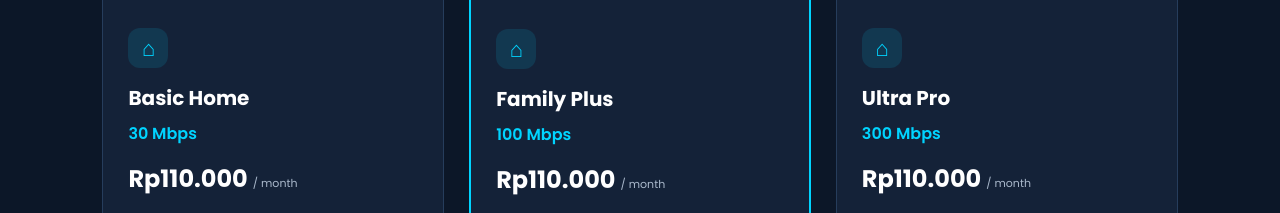
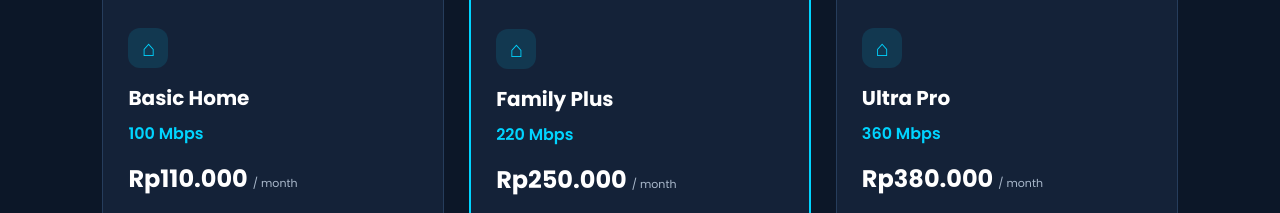
Before and after one commit to Frostyy-yt/Uas-RPL, a plain HTML site: page DaffaMediaPrima.html in a window 1280 px wide. Shown: the part 1906-2119 px from the top of the page. Drawn offline with Linux system fonts and the light colour scheme.

Commit message:
a few small changes

```diff
--- a/DaffaMediaPrima.html
+++ b/DaffaMediaPrima.html
@@ -164,7 +164,7 @@
 
                     <h3>Basic Home</h3>
 
-                    <p class="package-speed">30 Mbps</p>
+                    <p class="package-speed">100 Mbps</p>
 
                     <h2 class="package-price">
                         Rp110.000
@@ -202,10 +202,10 @@
 
                     <h3>Family Plus</h3>
 
-                    <p class="package-speed">100 Mbps</p>
+                    <p class="package-speed">220 Mbps</p>
 
                     <h2 class="package-price">
-                        Rp110.000
+                        Rp250.000
                         <small>/ month</small>
                     </h2>
 
@@ -238,10 +238,10 @@
 
                     <h3>Ultra Pro</h3>
 
-                    <p class="package-speed">300 Mbps</p>
+                    <p class="package-speed">360 Mbps</p>
 
                     <h2 class="package-price">
-                        Rp110.000
+                        Rp380.000
                         <small>/ month</small>
                     </h2>
 
```
Also changed, not shown: index.html (+5 -5 lines).
